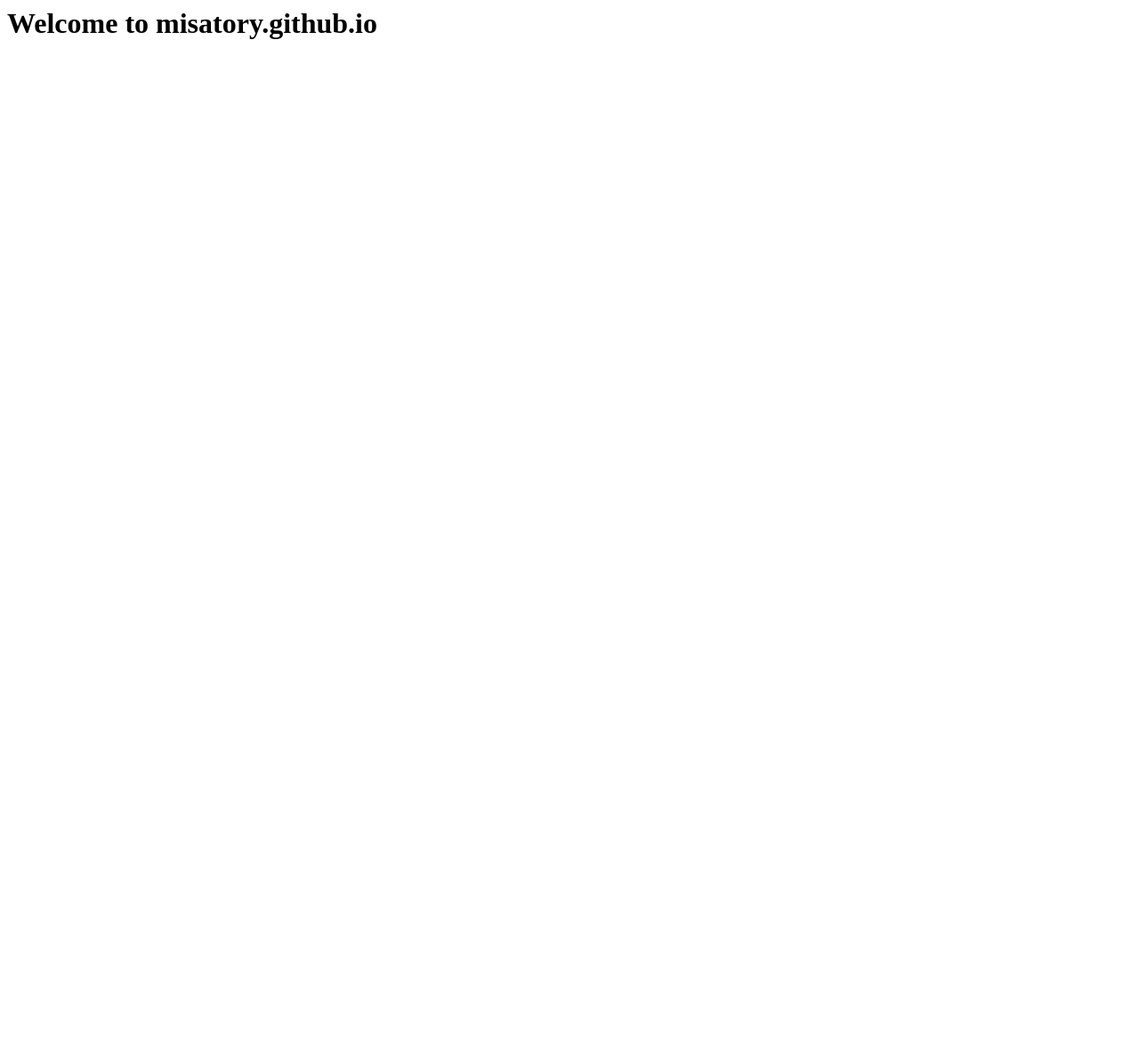
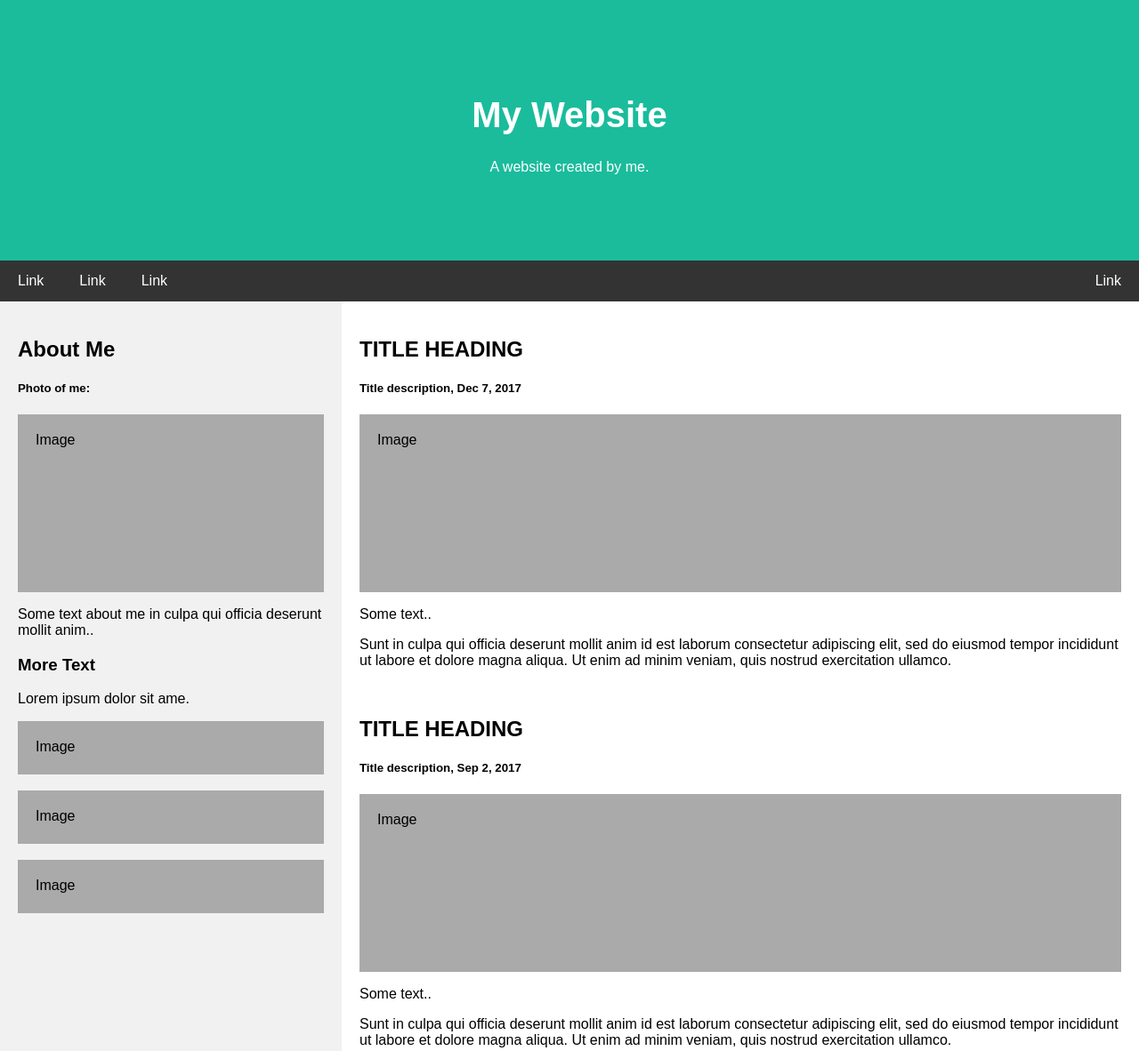
Before and after one commit to misadevone/hi, a plain HTML site: page index.html in a window 1280 px wide. Shown: the top 1182 px of the page at 89% size. Before the commit the page ends 800 px from the top, so only its background shows below. Drawn offline with Linux system fonts and the light colour scheme.

Commit message:
Update index.html
yeaaah

```diff
--- a/index.html
+++ b/index.html
@@ -1,6 +1,155 @@
-<html>
 
+  <!DOCTYPE html>
+<html lang="en">
+<head>
+<title>misadevone.github.io</title>
+<meta charset="UTF-8">
+<meta name="viewport" content="width=device-width, initial-scale=1">
+<style>
+* {
+  box-sizing: border-box;
+}
+
+body {
+  font-family: Arial, Helvetica, sans-serif;
+  margin: 0;
+}
+
+/* Style the header */
+.header {
+  padding: 80px;
+  text-align: center;
+  background: #1abc9c;
+  color: white;
+}
+
+/* Increase the font size of the h1 element */
+.header h1 {
+  font-size: 40px;
+}
+
+/* Style the top navigation bar */
+.navbar {
+  overflow: hidden;
+  background-color: #333;
+}
+
+/* Style the navigation bar links */
+.navbar a {
+  float: left;
+  display: block;
+  color: white;
+  text-align: center;
+  padding: 14px 20px;
+  text-decoration: none;
+}
+
+/* Right-aligned link */
+.navbar a.right {
+  float: right;
+}
+
+/* Change color on hover */
+.navbar a:hover {
+  background-color: #ddd;
+  color: black;
+}
+
+/* Column container */
+.row {
+  display: flex;
+  flex-wrap: wrap;
+}
+
+/* Create two unequal columns that sits next to each other */
+/* Sidebar/left column */
+.side {
+  flex: 30%;
+  background-color: #f1f1f1;
+  padding: 20px;
+}
+
+/* Main column */
+.main {
+  flex: 70%;
+  background-color: white;
+  padding: 20px;
+}
+
+/* Fake image, just for this example */
+.fakeimg {
+  background-color: #aaa;
+  width: 100%;
+  padding: 20px;
+}
+
+/* Footer */
+.footer {
+  padding: 20px;
+  text-align: center;
+  background: #ddd;
+}
+
+/* Responsive layout - when the screen is less than 700px wide, make the two columns stack on top of each other instead of next to each other */
+@media screen and (max-width: 700px) {
+  .row {
+    flex-direction: column;
+  }
+}
+
+/* Responsive layout - when the screen is less than 400px wide, make the navigation links stack on top of each other instead of next to each other */
+@media screen and (max-width: 400px) {
+  .navbar a {
+    float: none;
+    width:100%;
+  }
+}
+</style>
+</head>
 <body>
-<h1>Welcome to misatory.github.io</h1>
+
+<div class="header">
+  <h1>My Website</h1>
+  <p>A website created by me.</p>
+</div>
+
+<div class="navbar">
+  <a href="#">Link</a>
+  <a href="#">Link</a>
+  <a href="#">Link</a>
+  <a href="#" class="right">Link</a>
+</div>
+
+<div class="row">
+  <div class="side">
+    <h2>About Me</h2>
+    <h5>Photo of me:</h5>
+    <div class="fakeimg" style="height:200px;">Image</div>
+    <p>Some text about me in culpa qui officia deserunt mollit anim..</p>
+    <h3>More Text</h3>
+    <p>Lorem ipsum dolor sit ame.</p>
+    <div class="fakeimg" style="height:60px;">Image</div><br>
+    <div class="fakeimg" style="height:60px;">Image</div><br>
+    <div class="fakeimg" style="height:60px;">Image</div>
+  </div>
+  <div class="main">
+    <h2>TITLE HEADING</h2>
+    <h5>Title description, Dec 7, 2017</h5>
+    <div class="fakeimg" style="height:200px;">Image</div>
+    <p>Some text..</p>
+    <p>Sunt in culpa qui officia deserunt mollit anim id est laborum consectetur adipiscing elit, sed do eiusmod tempor incididunt ut labore et dolore magna aliqua. Ut enim ad minim veniam, quis nostrud exercitation ullamco.</p>
+    <br>
+    <h2>TITLE HEADING</h2>
+    <h5>Title description, Sep 2, 2017</h5>
+    <div class="fakeimg" style="height:200px;">Image</div>
+    <p>Some text..</p>
+    <p>Sunt in culpa qui officia deserunt mollit anim id est laborum consectetur adipiscing elit, sed do eiusmod tempor incididunt ut labore et dolore magna aliqua. Ut enim ad minim veniam, quis nostrud exercitation ullamco.</p>
+  </div>
+</div>
+
+<div class="footer">
+  <h2>Footer</h2>
+</div>
+
 </body>
 </html>
```
